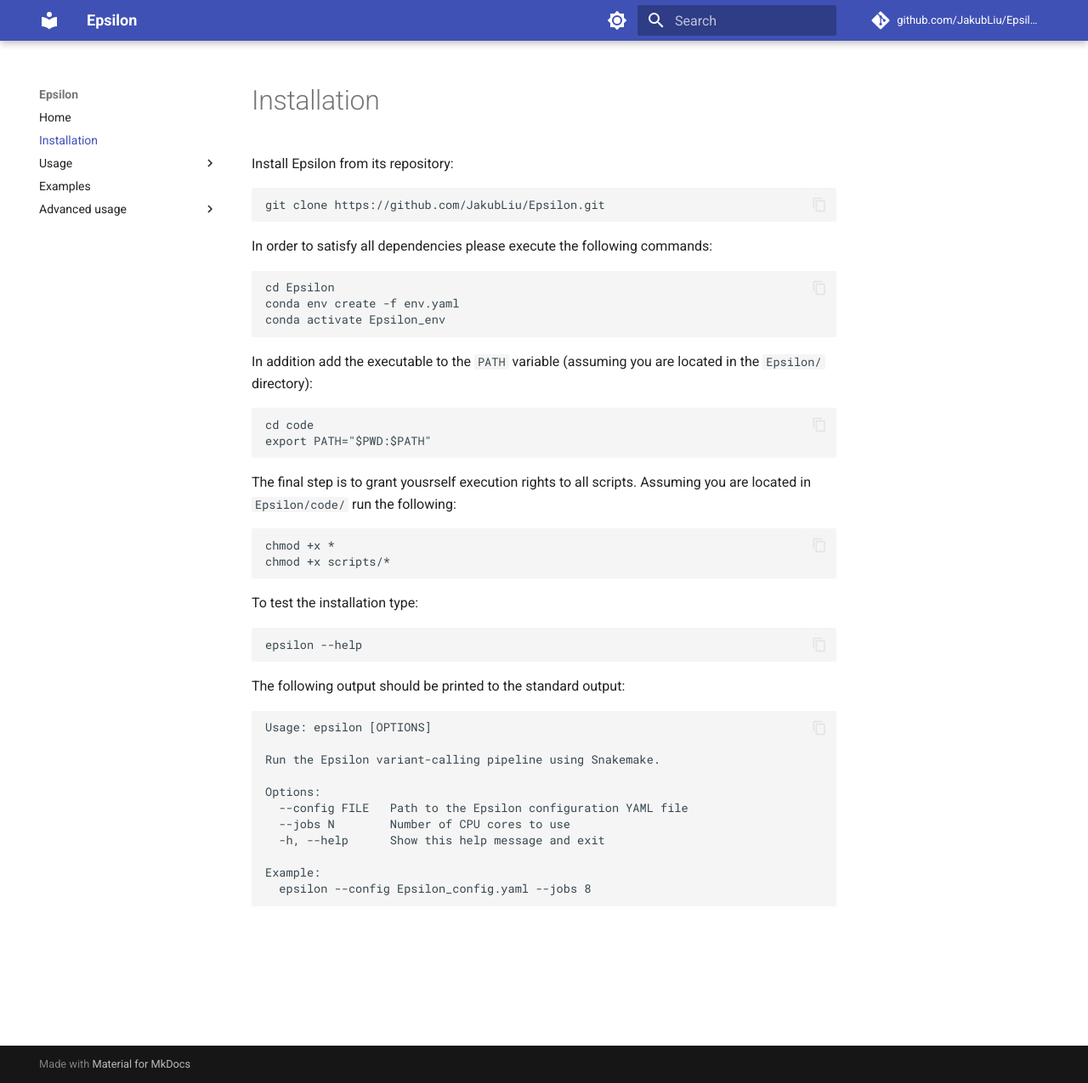
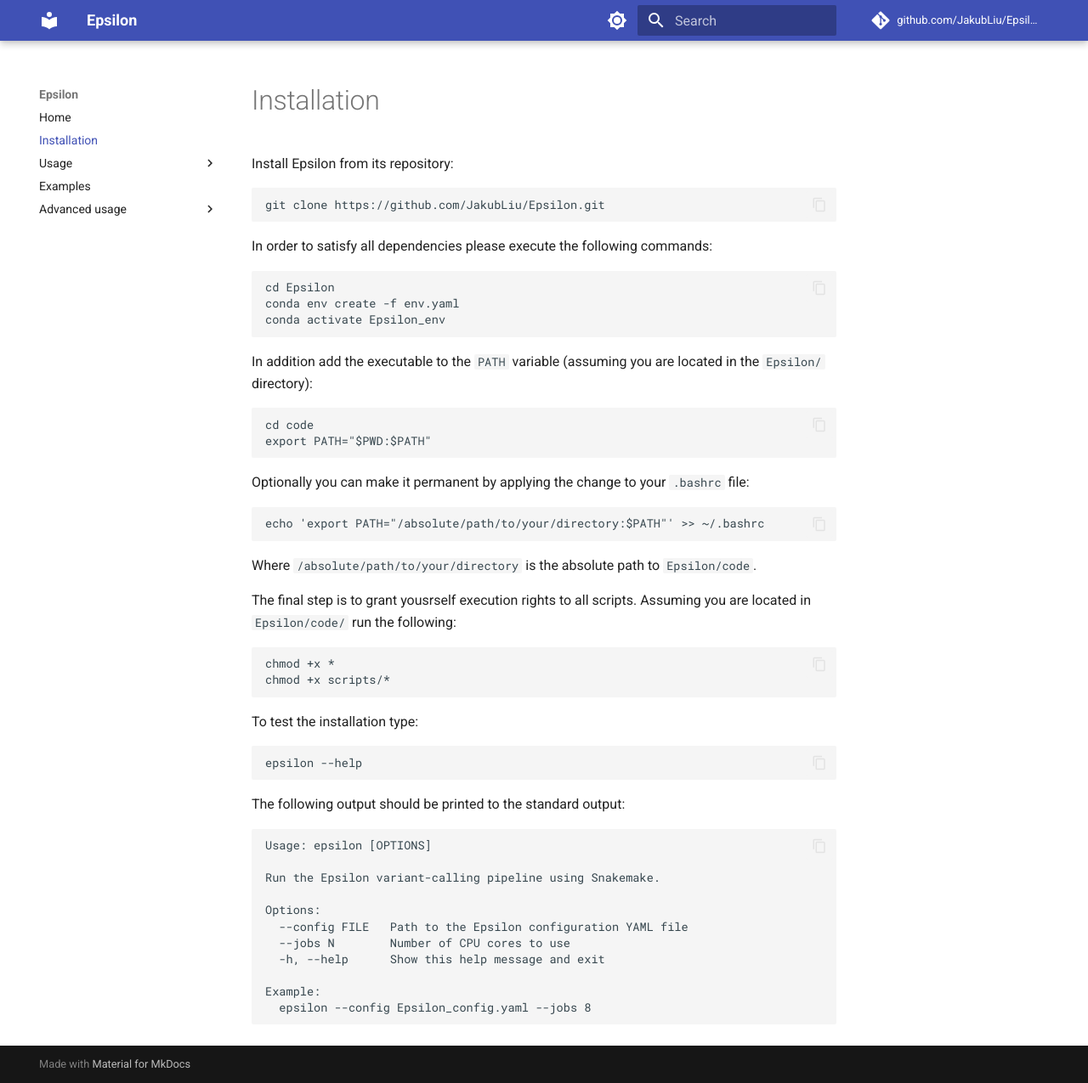
Before and after one commit to JakubLiu/Epsilon, an MkDocs documentation site: the page built from docs/installation.md, in a window 1280 px wide and 1275 px high. Shown: the whole window at 85% size. Built offline with MkDocs 1.6.1 and Material for MkDocs 9.7.7, drawn with Linux system fonts in a browser that asks for light colours; comment, search, counter and statistics services are not loaded.

Commit message:
Update installation.md

````diff
--- a/docs/installation.md
+++ b/docs/installation.md
@@ -21,6 +21,13 @@
 cd code
 export PATH="$PWD:$PATH"
 ```
+Optionally you can make it permanent by applying the change to your ```.bashrc``` file:
+
+```bash
+echo 'export PATH="/absolute/path/to/your/directory:$PATH"' >> ~/.bashrc
+```
+
+Where ```/absolute/path/to/your/directory``` is the absolute path to ```Epsilon/code```.
 
 The final step is to grant yousrself execution rights to all scripts. Assuming you are located in ```Epsilon/code/``` run the following:
 
````
